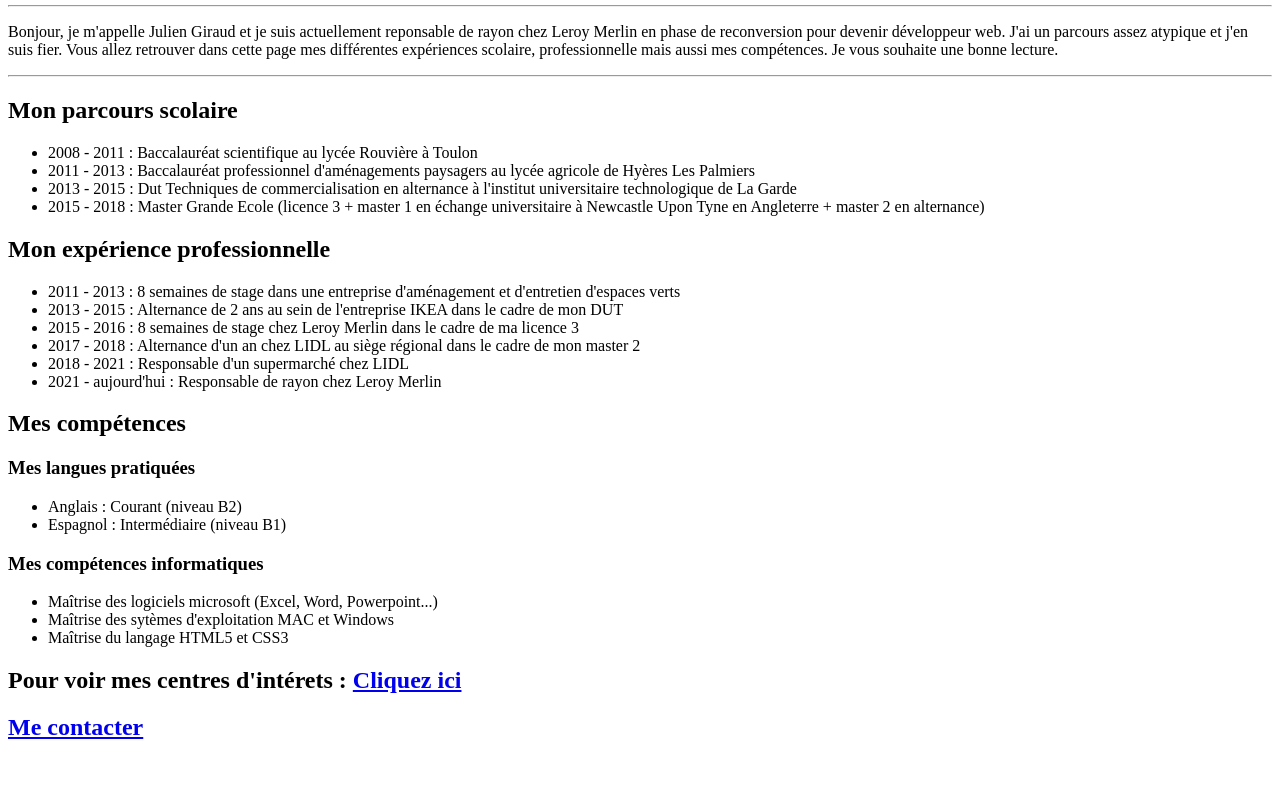
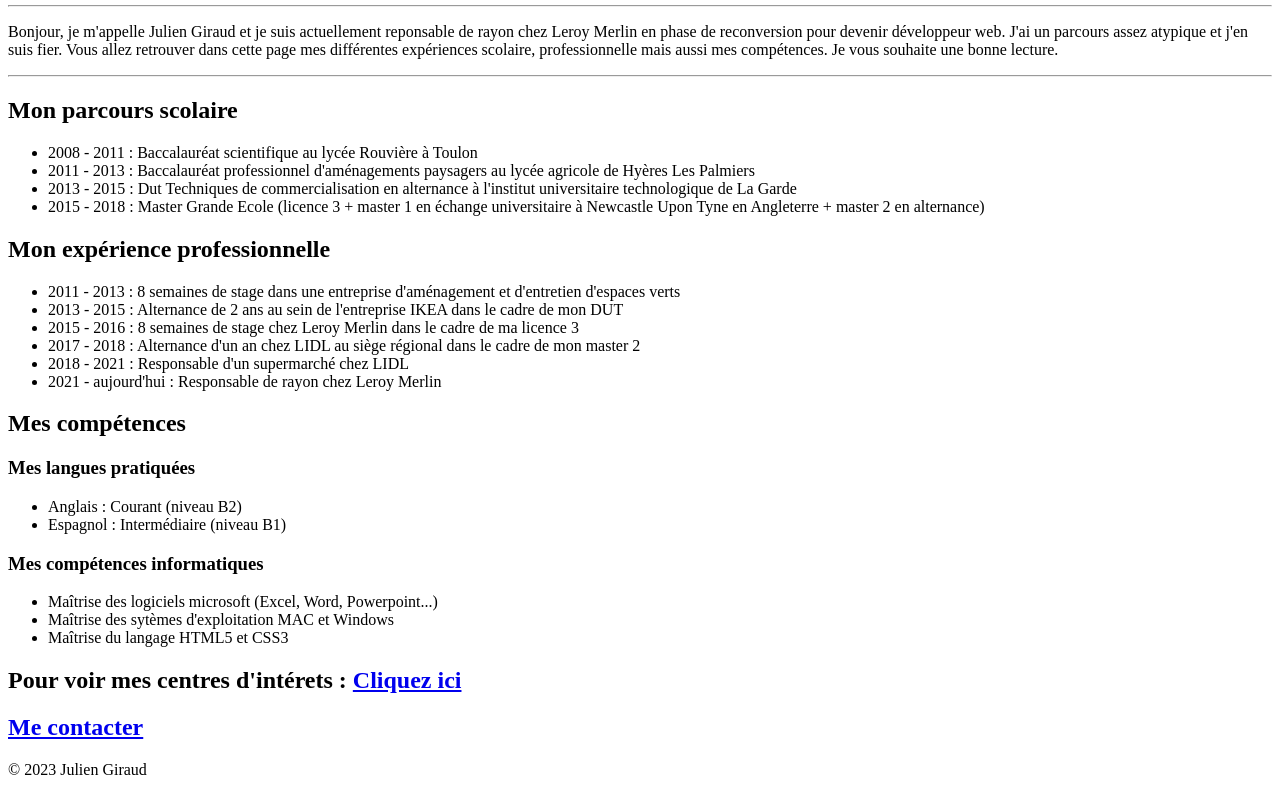
Before and after one commit to jurct/capstoneproject, a plain HTML site: page index.html in a window 1280 px wide. Shown: the part 111-906 px from the top of the page. Before the commit the page ends 872 px from the top, so only its background shows below. Drawn offline with Linux system fonts and the light colour scheme.

Commit message:
Update index.html

```diff
--- a/index.html
+++ b/index.html
@@ -44,6 +44,9 @@
             </ul>
     <h2>Pour voir mes centres d'intérets : <a href="./Centre d'intéret.html">Cliquez ici</a></h2>
     <h2><a href="./Contact.html">Me contacter</a></h2>
+    <footer>
+        <p>© 2023 Julien Giraud</p>
+    </footer>
 </body>
 
 </html>
```
